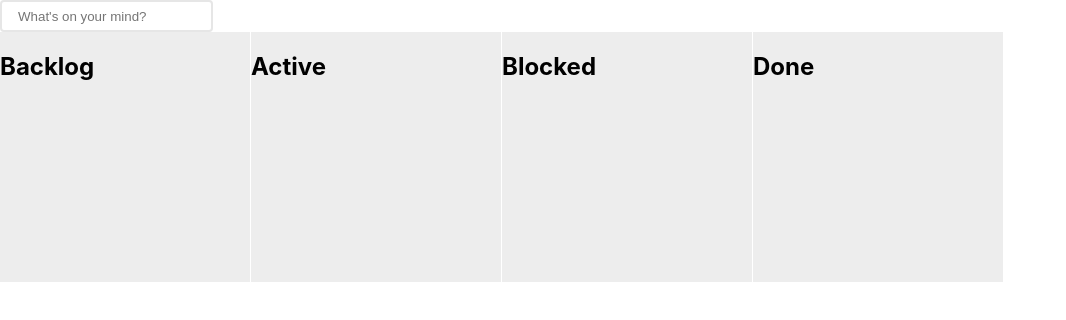
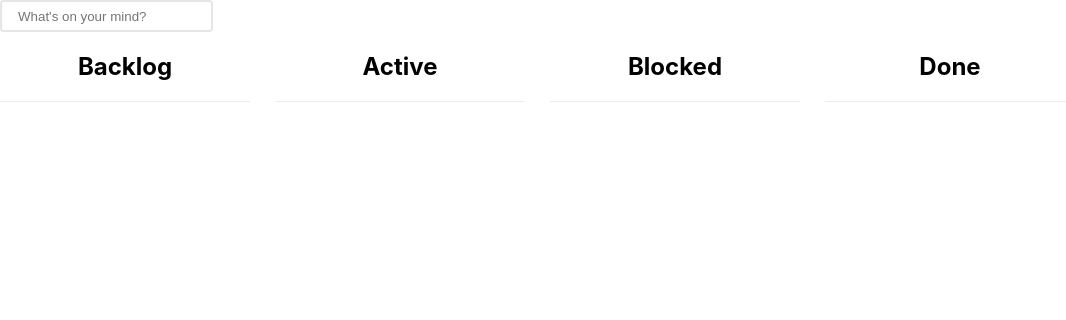
Before and after one commit to barelyhuman/pending, a Next.js app: page / in a window 1280 px wide. Shown: the top 320 px of the page, without its empty margins (0-1066 px from the left). Built offline with nearby package versions, Linux system fonts and the light colour scheme.

Commit message:
clean up

```diff
--- a/components/board.js
+++ b/components/board.js
@@ -81,10 +81,13 @@ export default function Board({ tasks, updateTasks }) {
                 onDrop={(e) => handleDrop(e, item.key)}
                 onDragOver={(e) => e.preventDefault()}
               >
-                <h2>{item.label}</h2>
+                <h2 align="center">{item.label}</h2>
+                <div className="separator"></div>
+                <Spacer y={1}></Spacer>
                 <div>
                   {item.tasks.map((task) => {
                     return (
+                      <>
                         <Card
                           draggable={true}
                           onDrag={(e) => handleDrag(e, task.id)}
@@ -99,11 +102,13 @@ export default function Board({ tasks, updateTasks }) {
                             </div>
                           </Padding>
                         </Card>
+                        <Spacer y={1}></Spacer>
+                      </>
                     );
                   })}
                 </div>
               </div>
-              <Spacer y={3} />
+              <Spacer x={3} inline />
             </>
           );
         })}
@@ -118,9 +123,14 @@ export default function Board({ tasks, updateTasks }) {
           }
 
           .drop-container {
+            width: 250px;
+            min-height: 100vh;
+          }
+
+          .separator {
+            height: 1px;
+            width: 100%;
             background: #ededed;
-            width: 250px;
-            min-height: 250px;
           }
         `}
       </style>
```
Lines whose indentation alone changed are shown as unchanged.
